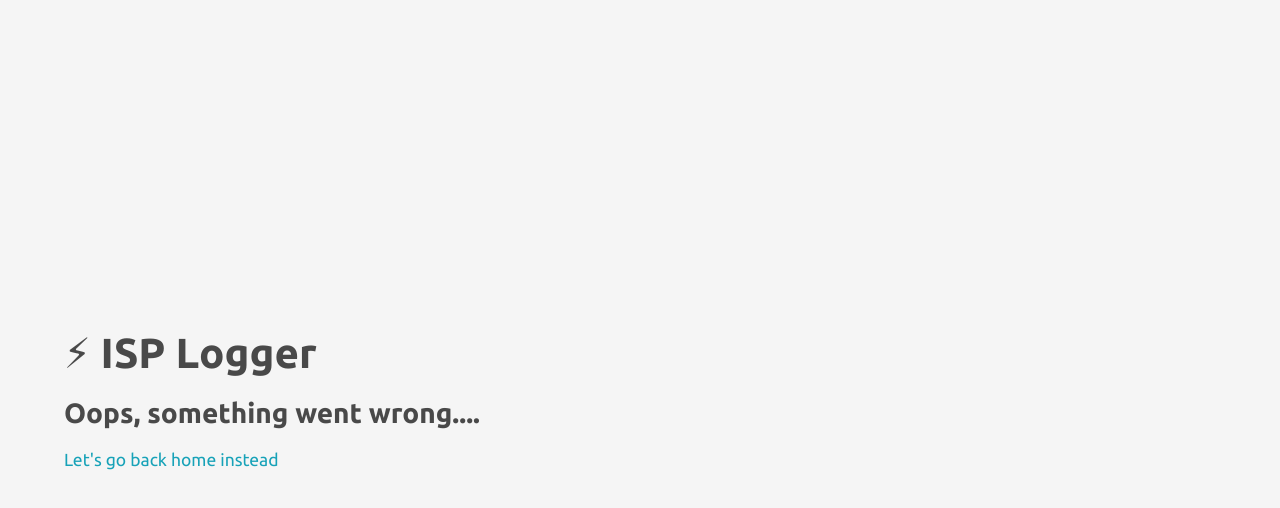
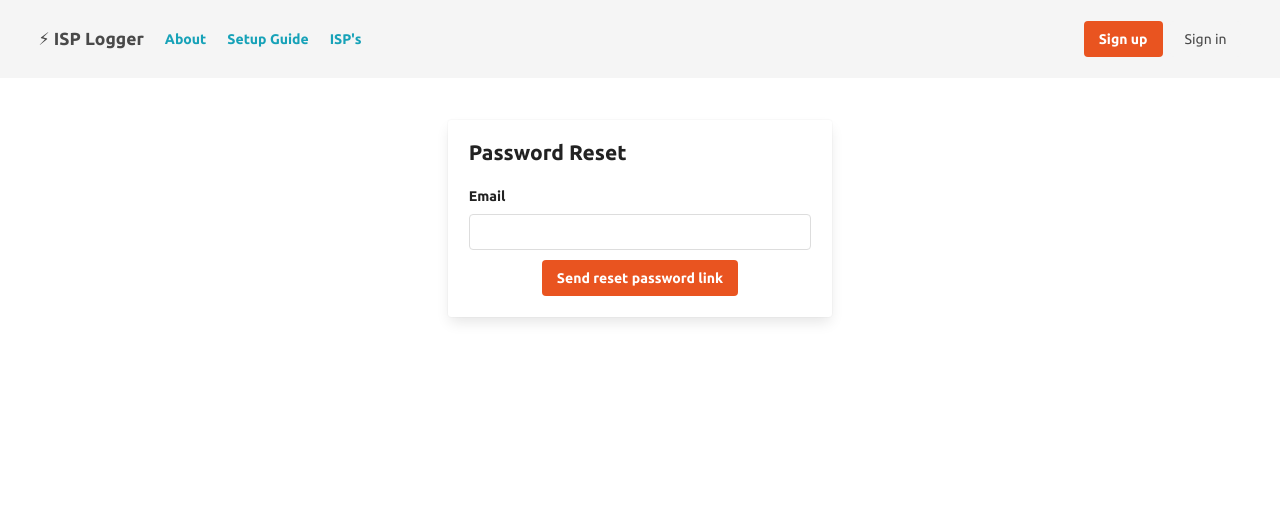
Before and after one commit to ronaldlangeveld/isplogger-nextjs, a Next.js app: page /reset_password in a window 1280 px wide. Before the commit this address had no page. Shown: the top 508 px of the page. Built offline with nearby package versions, Linux system fonts and the light colour scheme.

Commit message:
added password reset

```diff
--- a/components/landing.js
+++ b/components/landing.js
@@ -53,7 +53,6 @@
                 </h2>
                 <Link href="/register" className="button is-link has-text-weight-bold is-size-6 ">
                       <button className="button is-primary has-text-weight-bold is-size-4-desktop ">Try for free. No credit card required</button>
-
                     </Link>
 
 
@@ -99,7 +98,6 @@
 
         </div>
       </section>
-
     </>
   );
 };
--- a/pages/login.js
+++ b/pages/login.js
@@ -113,7 +113,11 @@
                 </form>
 
                 <div className="mt-6">
-                  Don't have an account? <Link href="/register">Sign up</Link>
+                  <ul>
+                  <li><Link href="/reset_password">Forgot Password?</Link></li>
+                          <li>Don't have an account? <Link href="/register">Sign up</Link></li>
+                  </ul>
+
                 </div>
               </div>
             </div>
--- /dev/null
+++ b/pages/reset_password/index.js
@@ -0,0 +1,70 @@
+import LandNav from '../../components/landNav';
+import Head from 'next/head';
+import {useState} from 'react';
+import api from '../../utils/Api';
+
+const ResetPassword = () => {
+    const [btnLoad, setBtnLoad] = useState(false);
+    const [success, setSuccess] = useState(false);
+
+
+    const onSubmitResetPassword = (e) => {
+        e.preventDefault();
+        setBtnLoad(true);
+        api.post('request-pass-reset/', {'email': e.target.email.value}).then((res) => {
+            console.log(res);
+            setBtnLoad(false);
+            setSuccess(true);
+        }, (err) => {
+            console.log(err);
+            setBtnLoad(false);
+        });
+    }
+
+    return (
+        <>
+            <Head>
+                <title>Password Reset - ISP Logger</title>
+            </Head>
+            <LandNav />
+            <div className="section">
+                <div className="columns is-centered">
+                    <div className="column is-4">
+                        <div className="card">
+                            <div className="card-content">
+
+                                {
+                                    success === false ?
+                                    <>
+                                    <p className="title is-4">
+                                    Password Reset
+                                        </p>
+                                    <form onSubmit={onSubmitResetPassword}>
+                                    <div className="field">
+                                        <label className="label">Email</label>
+                                        <div className="control">
+                                            <input name="email" className="input" type="email" />
+                                        </div>
+                                    </div>
+                                    <div className="field mt-3">
+                                        <div className="control has-text-centered">
+                                           <button type="submit" className={`button is-primary has-text-weight-bold ${btnLoad ? 'is-loading':''}`}>Send reset password link</button>
+                                        </div>
+                                    </div>
+                                </form>
+                                </>
+                                :
+                                <p className="title has-text-centered is-4">
+                                    Check your inbox.
+                                    </p>
+                                }
+                            </div>
+                        </div>
+                    </div>
+                </div>
+            </div>
+        </>
+    )
+}
+
+export default ResetPassword;
```
Also changed, not shown: pages/reset_password/[token].js (added, +116 -0 lines).
